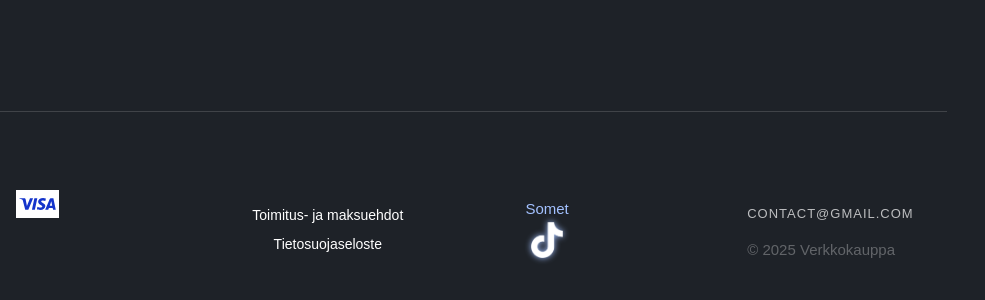
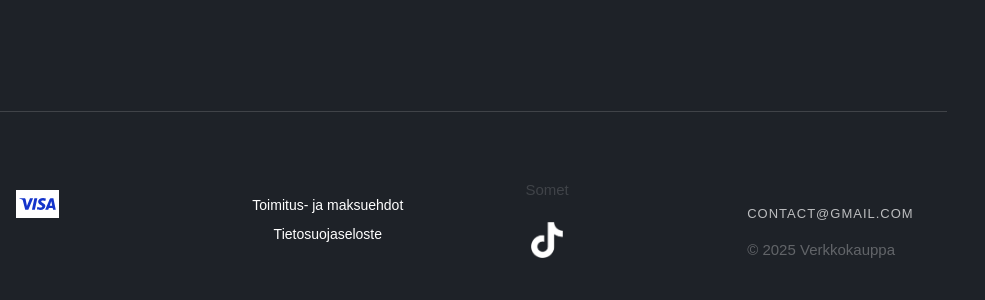
Before and after one commit to Nusetus/verkkokauppa, a website: page public/index.html in a window 1280 px wide. Shown: the part 546-846 px from the top of the page, 295-1280 px from the left. Drawn offline with Linux system fonts and the light colour scheme; a web font is replaced by a local one.

Commit message:
Pidetty somet-teksti haaleana ja nostettu ylöspäin 0.5cm, poistettu TikTok-kuvan kimallus normaalitilasta ja lisätty sininen hover-efekti

```diff
--- a/public/index.html
+++ b/public/index.html
@@ -112,7 +112,7 @@
     }
 
     .language-box {
-      display: none; /* Aluksi piilossa */
+      display: none;
       position: absolute;
       bottom: 30px;
       left: 0;
@@ -126,11 +126,10 @@
       min-width: 150px;
     }
 
-    /* Tämä kontti nyt flex row, keskittää sisältöä vaakasuoraan */
     .middle-buttons-container {
       display: flex;
       align-items: center;
-      justify-content: center; /* keskitetään sisältö */
+      justify-content: center;
       gap: 2rem;
       min-width: 360px;
       user-select: text;
@@ -165,9 +164,9 @@
 
     .somet-wrapper {
       display: flex;
-      flex-direction: column; /* Nyt pystysuoraan */
+      flex-direction: column;
       align-items: center;
-      margin-left: 2cm; /* Liikutetaan noin 2cm oikealle */
+      margin-left: 2cm;
       user-select: none;
       cursor: pointer;
       gap: 0.3rem;
@@ -176,10 +175,10 @@
     .somet-text {
       font-family: 'Eurostile', Arial, sans-serif;
       font-size: 15px;
-      color: rgba(163, 193, 255, 1); /* Sama sininen kuin hover väri */
+      color: rgba(255, 255, 255, 0.15); /* haalea valkoinen */
       white-space: nowrap;
       text-align: center;
-      margin: 0;
+      margin: 0 0 0.5cm 0; /* nostaa tekstiä ylöspäin 0.5cm */
       user-select: text;
     }
 
@@ -190,8 +189,8 @@
       cursor: pointer;
       outline: none;
       user-select: none;
-      filter: drop-shadow(0 0 3px #a3c1ff); /* Sininen varjo normaalitilassa */
-      transition: filter 0.3s ease;
+      filter: none; /* Ei kimallusta normaalisti */
+      transition: filter 0.3s ease, filter 0.3s ease-in-out;
     }
 
     .tiktok-btn img {
@@ -202,9 +201,8 @@
       transition: filter 0.3s ease;
     }
 
-    /* Hover: pidetään sama sininen drop-shadow */
-    .tiktok-btn:hover {
-      filter: drop-shadow(0 0 3px #a3c1ff);
+    .tiktok-btn:hover img {
+      filter: drop-shadow(0 0 5px #a3c1ff) drop-shadow(0 0 8px #a3c1ff) brightness(1.2) saturate(1.5) sepia(0.3) hue-rotate(180deg);
     }
 
     .copyright-group {
@@ -293,7 +291,7 @@
         flex-direction: column;
         min-width: auto;
         gap: 0.5rem;
-        justify-content: flex-start; /* mobiilissa vasemmalle */
+        justify-content: flex-start;
       }
 
       .middle-buttons {
@@ -313,6 +311,7 @@
 
       .somet-text {
         color: rgba(255, 255, 255, 0.15);
+        margin: 0;
       }
 
       .tiktok-btn {
```
